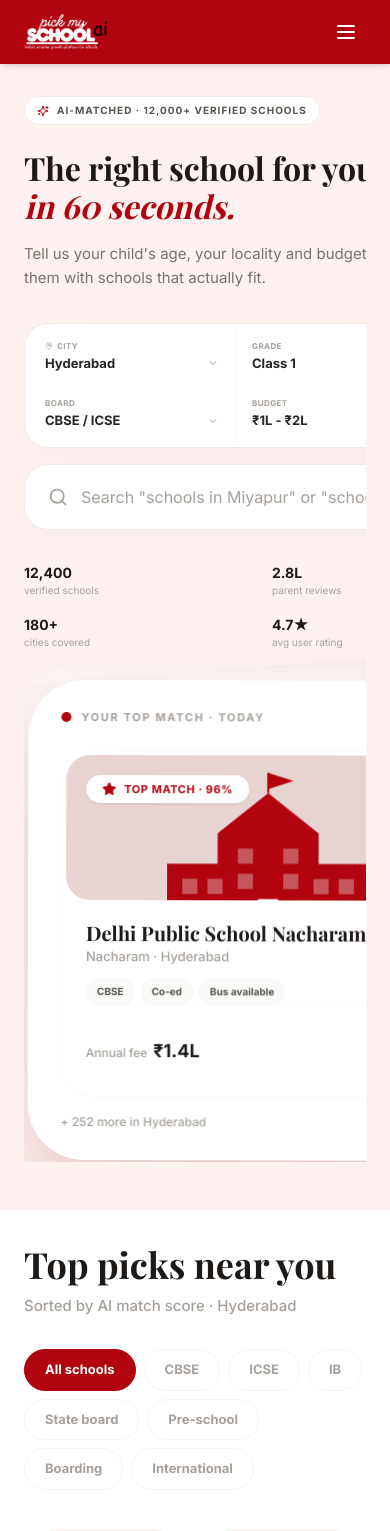
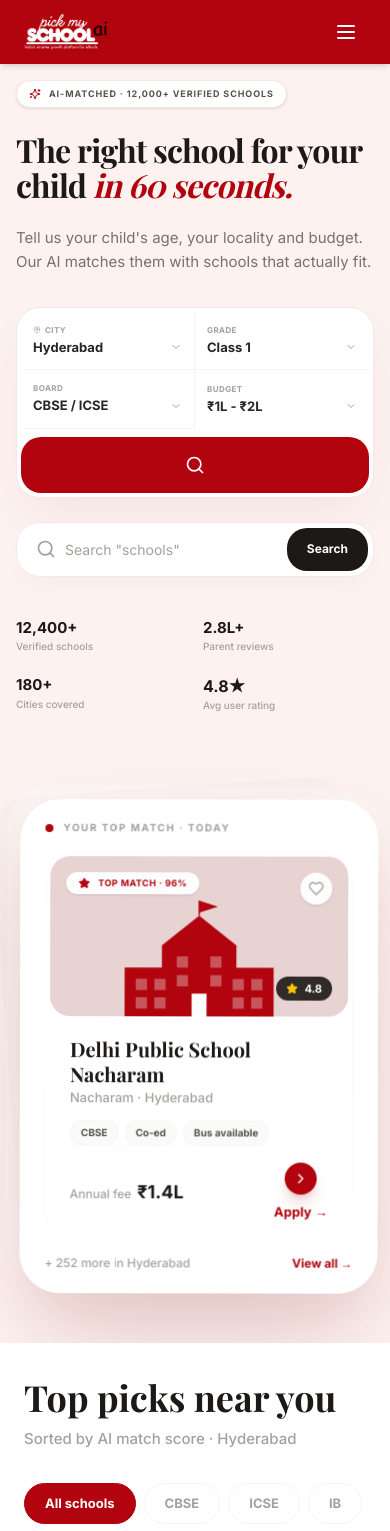
Before and after one commit to modupalliharshini/pickmyschoolai, a React (Vite) app: page / in a window 390 px wide. Shown: the top 1531 px of the page. Built offline with nearby package versions, Linux system fonts and the light colour scheme; a web font is replaced by a local one.

Commit message:
hero section mobile view fix

```diff
--- a/src/components/Hero.jsx
+++ b/src/components/Hero.jsx
@@ -140,32 +140,32 @@
   };
 
   return (
-    <section className="relative pt-24 pb-12 lg:pt-28 lg:pb-16 overflow-hidden bg-[#FDF2F0]">
-      <div className="max-w-[1400px] mx-auto px-6 lg:px-10">
-        <div className="grid lg:grid-cols-[1.2fr_0.8fr] gap-8 items-center w-full overflow-hidden">
+    <section className="relative pt-20 pb-12 lg:pt-32 lg:pb-24 overflow-hidden bg-[#FDF2F0] w-full">
+      <div className="max-w-[1400px] mx-auto px-4 sm:px-6 lg:px-10 w-full">
+        <div className="flex flex-col lg:grid lg:grid-cols-[1.1fr_0.9fr] gap-10 lg:gap-12 items-center w-full">
 
           {/* Left Column */}
-          <div className="fade-in duration-1000">
-            <div className="inline-flex items-center gap-2 px-3 py-1.5 rounded-full bg-white border border-[#F3E8E6] mb-6">
+          <div className="fade-in duration-1000 z-10 w-full">
+            <div className="inline-flex items-center gap-2 px-3 py-1.5 rounded-full bg-white border border-[#F3E8E6] mb-6 shadow-sm">
               <Sparkles className="w-3 h-3 text-[#b1040e]" />
-              <span className="text-[10px] tracking-[0.1em] font-bold text-stone-600 uppercase">AI-MATCHED · 12,000+ VERIFIED SCHOOLS</span>
+              <span className="text-[9px] md:text-[10px] tracking-[0.1em] font-bold text-stone-600 uppercase">AI-MATCHED · 12,000+ VERIFIED SCHOOLS</span>
             </div>
 
-            <h1 className="font-serif text-[32px] md:text-[60px] lg:text-[72px] font-bold leading-[1.2] text-stone-900">
+            <h1 className="font-serif text-[32px] sm:text-[42px] md:text-[64px] lg:text-[76px] font-bold leading-[1.1] text-stone-900 tracking-tight break-words">
               The right school for your child <span className="italic text-[#b1040e]">in 60 seconds.</span>
             </h1>
 
-            <p className="mt-4 text-[15px] md:text-[18px] text-stone-500 max-w-[540px] leading-relaxed w-full">
+            <p className="mt-6 text-[15px] sm:text-[17px] md:text-[19px] text-stone-500 max-w-[580px] leading-relaxed">
               Tell us your child's age, your locality and budget. Our AI matches them with schools that actually fit.
             </p>
 
             {/* Filter Bar */}
             <div
-              className="mt-8 bg-white rounded-[24px] border border-[#F3E8E6] shadow-[0_15px_40px_-12px_rgba(124,26,26,0.06)] flex items-stretch p-1 w-full overflow-hidden"
+              className="mt-8 bg-white rounded-[24px] sm:rounded-[28px] border border-[#F3E8E6] shadow-[0_20px_50px_-12px_rgba(124,26,26,0.08)] flex flex-col md:flex-row items-stretch p-1 w-full"
               onClick={() => setActiveDropdown(null)}
             >
-              <div className="flex-1 grid grid-cols-2 md:grid-cols-4">
-                <div className="px-4 py-3 border-r border-stone-100">
+              <div className="flex-1 grid grid-cols-2 lg:grid-cols-4 min-w-0">
+                <div className="px-3 sm:px-5 py-3 sm:py-4 border-b border-r md:border-b-0 border-stone-100 min-w-0">
                   <Dropdown
                     label="CITY"
                     value={city}
@@ -175,7 +175,7 @@
                     onClose={() => setActiveDropdown(null)}
                   />
                 </div>
-                <div className="px-4 py-3 border-r border-stone-100">
+                <div className="px-3 sm:px-5 py-3 sm:py-4 border-b md:border-b-0 md:border-r border-stone-100 min-w-0">
                   <Dropdown
                     label="GRADE"
                     value={grade}
@@ -185,7 +185,7 @@
                     onClose={() => setActiveDropdown(null)}
                   />
                 </div>
-                <div className="px-4 py-3 border-r border-stone-100">
+                <div className="px-3 sm:px-5 py-3 sm:py-4 border-b border-r md:border-b-0 lg:border-r border-stone-100 min-w-0">
                   <Dropdown
                     label="BOARD"
                     value={board}
@@ -195,7 +195,7 @@
                     onClose={() => setActiveDropdown(null)}
                   />
                 </div>
-                <div className="px-4 py-3">
+                <div className="px-3 sm:px-5 py-3 sm:py-4 border-stone-100 min-w-0">
                   <Dropdown
                     label="BUDGET"
                     value={budget}
@@ -208,15 +208,15 @@
               </div>
               <button
                 onClick={handleSearch}
-                className="bg-[#b1040e] hover:bg-[#651414] text-white w-14 md:w-16 rounded-[18px] flex items-center justify-center transition-all active:scale-[0.98]"
+                className="bg-[#b1040e] hover:bg-[#651414] text-white h-14 md:h-auto md:w-20 rounded-[20px] md:rounded-[22px] flex items-center justify-center transition-all active:scale-[0.98] mt-2 md:mt-0"
               >
-                <Search className="w-5 h-5" />
+                <Search className="w-5 h-5 md:w-6 md:h-6" />
               </button>
             </div>
 
             {/* Keyword Search Bar */}
-            <div className="mt-4 relative group">
-              <div className="absolute inset-y-0 left-6 flex items-center pointer-events-none">
+            <div className="mt-6 relative group w-full">
+              <div className="absolute inset-y-0 left-5 flex items-center pointer-events-none">
                 <Search className="w-5 h-5 text-stone-400 group-focus-within:text-[#b1040e] transition-colors" />
               </div>
               <input
@@ -224,57 +224,57 @@
                 value={keyword}
                 onChange={(e) => setKeyword(e.target.value)}
                 onKeyDown={(e) => e.key === 'Enter' && handleSearch()}
-                placeholder='Search "schools in Miyapur" or "schools near me"'
-                className="w-full bg-white border border-[#F3E8E6] rounded-[24px] py-5 pl-14 pr-32 text-[16px] text-stone-800 placeholder-stone-400 focus:outline-none focus:border-[#b1040e] focus:ring-4 focus:ring-[#b1040e]/5 shadow-[0_10px_30px_-10px_rgba(0,0,0,0.04)] transition-all"
+                placeholder='Search "schools"'
+                className="w-full bg-white border border-[#F3E8E6] rounded-[24px] sm:rounded-[28px] py-4 sm:py-6 pl-12 sm:pl-14 pr-24 sm:pr-32 text-[14px] sm:text-[16px] text-stone-800 placeholder-stone-400 focus:outline-none focus:border-[#b1040e] shadow-[0_10px_30px_-10px_rgba(0,0,0,0.04)] transition-all"
               />
               <button
                 onClick={handleSearch}
-                className="absolute right-2 top-2 bottom-2 bg-stone-900 hover:bg-stone-800 text-white px-8 rounded-[18px] font-bold text-[14px] transition-all"
+                className="absolute right-1.5 top-1.5 bottom-1.5 bg-stone-900 hover:bg-stone-800 text-white px-5 sm:px-10 rounded-[20px] sm:rounded-[22px] font-bold text-[12px] sm:text-[14px] transition-all"
               >
                 Search
               </button>
             </div>
 
             {/* Stats */}
-            <div className="mt-8 grid grid-cols-2 md:flex md:flex-wrap gap-x-4 md:gap-x-8 gap-y-4">
+            <div className="mt-10 grid grid-cols-2 md:flex md:flex-wrap gap-x-4 sm:gap-x-12 gap-y-5">
               <div className="flex flex-col">
-                <span className="text-stone-900 font-bold text-[14px] md:text-[16px]">12,400</span>
-                <span className="text-stone-400 text-[10px] md:text-[12px]">verified schools</span>
+                <span className="text-stone-900 font-bold text-[15px] sm:text-[18px]">12,400+</span>
+                <span className="text-stone-400 text-[10px] sm:text-[12px] font-medium">Verified schools</span>
               </div>
               <div className="flex flex-col">
-                <span className="text-stone-900 font-bold text-[14px] md:text-[16px]">2.8L</span>
-                <span className="text-stone-400 text-[10px] md:text-[12px]">parent reviews</span>
+                <span className="text-stone-900 font-bold text-[15px] sm:text-[18px]">2.8L+</span>
+                <span className="text-stone-400 text-[10px] sm:text-[12px] font-medium">Parent reviews</span>
               </div>
               <div className="flex flex-col">
-                <span className="text-stone-900 font-bold text-[14px] md:text-[16px]">180+</span>
-                <span className="text-stone-400 text-[10px] md:text-[12px]">cities covered</span>
+                <span className="text-stone-900 font-bold text-[15px] sm:text-[18px]">180+</span>
+                <span className="text-stone-400 text-[10px] sm:text-[12px] font-medium">Cities covered</span>
               </div>
               <div className="flex flex-col">
-                <span className="text-stone-900 font-bold text-[14px] md:text-[16px]">4.7★</span>
-                <span className="text-stone-400 text-[10px] md:text-[12px]">avg user rating</span>
+                <span className="text-stone-900 font-bold text-[16px] sm:text-[18px]">4.8★</span>
+                <span className="text-stone-400 text-[10px] sm:text-[12px] font-medium">Avg user rating</span>
               </div>
             </div>
           </div>
 
           {/* Right Column - Top Match Card Slider */}
-          <div className="relative fade-in duration-1000 delay-200 lg:pl-6 group/hero max-w-[480px] mx-auto lg:mx-0 w-full">
+          <div className="relative fade-in duration-1000 delay-200 lg:pl-6 group/hero max-w-[480px] mx-auto lg:mx-0 w-full mt-12 lg:mt-0">
             {/* Background Stacked Layers */}
             <div
-              className="absolute inset-0 bg-[#F3E8E6] rounded-[56px] opacity-40 animate-float-bg"
+              className="absolute inset-0 bg-[#F3E8E6] rounded-[40px] sm:rounded-[56px] opacity-40 animate-float-bg"
               style={{ '--rot': '-3deg' }}
             />
             <div
-              className="absolute inset-0 bg-white/40 rounded-[56px] opacity-60 animate-float-bg"
+              className="absolute inset-0 bg-white/40 rounded-[40px] sm:rounded-[56px] opacity-60 animate-float-bg"
               style={{ '--rot': '1.5deg' }}
             />
 
-            <div className="relative bg-white rounded-[56px] shadow-[0_60px_120px_-20px_rgba(124,26,26,0.15),0_30px_60px_-10px_rgba(124,26,26,0.1)] border border-white overflow-hidden animate-float-card aspect-square">
-              <div className="h-full flex flex-col p-7">
-                <div className="flex items-center gap-2.5 text-[11px] font-bold text-stone-400 uppercase tracking-[0.15em] mb-6 px-1">
-                  <span className="w-2.5 h-2.5 rounded-full bg-[#b1040e]" /> YOUR TOP MATCH · TODAY
+            <div className="relative bg-white rounded-[40px] sm:rounded-[56px] shadow-[0_60px_120px_-20px_rgba(124,26,26,0.15),0_30px_60px_-10px_rgba(124,26,26,0.1)] border border-white overflow-hidden animate-float-card h-auto lg:aspect-square">
+              <div className="h-full flex flex-col p-5 sm:p-7">
+                <div className="flex items-center gap-2.5 text-[10px] sm:text-[11px] font-bold text-stone-400 uppercase tracking-[0.15em] mb-4 sm:mb-6 px-1">
+                  <span className="w-2 h-2 sm:w-2.5 sm:h-2.5 rounded-full bg-[#b1040e]" /> YOUR TOP MATCH · TODAY
                 </div>
 
-                <div className="relative flex-1 min-h-0 w-full overflow-hidden">
+                <div className="relative flex-1 min-h-[340px] sm:min-h-0 w-full overflow-hidden">
                   {/* Carousel Container */}
                   <div
                     className="flex h-full transition-transform duration-700 cubic-bezier(0.4, 0, 0.2, 1) w-full"
@@ -285,19 +285,21 @@
                   >
                   {topSchools.map((school, idx) => (
                     <div key={school.id} className="w-full h-full flex-shrink-0 px-1">
-                      <div className="bg-white rounded-[32px] overflow-hidden group relative h-full flex flex-col border border-stone-50">
-                        <div className="relative flex-[1.4] min-h-0 rounded-[24px] overflow-hidden m-1">
-                          <SchoolIllustration />
-                          <div className="absolute top-5 left-5 bg-white/95 backdrop-blur-md rounded-full px-4 py-1.5 flex items-center gap-2 shadow-sm">
-                            <Star className="w-3.5 h-3.5 fill-[#b1040e] text-[#b1040e]" />
-                            <span className="text-[11px] font-bold text-[#b1040e] tracking-wider uppercase">TOP MATCH · {school.match}</span>
+                      <div className="bg-white rounded-[28px] sm:rounded-[32px] overflow-hidden group relative h-full flex flex-col border border-stone-50">
+                        <div className="relative flex-[1.2] min-h-[160px] sm:min-h-0 rounded-[20px] sm:rounded-[24px] overflow-hidden m-1">
+                          <div className="absolute inset-0 bg-stone-50 flex items-center justify-center">
+                            <SchoolIllustration />
                           </div>
-                          <button className="absolute top-5 right-5 w-10 h-10 bg-white/95 backdrop-blur-md rounded-full flex items-center justify-center shadow-sm hover:bg-white transition-colors">
-                            <Heart className="w-5 h-5 text-stone-400 hover:text-[#b1040e] transition-colors" />
+                          <div className="absolute top-4 left-4 sm:top-5 sm:left-5 bg-white/95 backdrop-blur-md rounded-full px-3 py-1 sm:px-4 sm:py-1.5 flex items-center gap-2 shadow-sm">
+                            <Star className="w-3 h-3 sm:w-3.5 sm:h-3.5 fill-[#b1040e] text-[#b1040e]" />
+                            <span className="text-[9px] sm:text-[11px] font-bold text-[#b1040e] tracking-wider uppercase">TOP MATCH · {school.match}</span>
+                          </div>
+                          <button className="absolute top-4 right-4 sm:top-5 sm:right-5 w-8 h-8 sm:w-10 sm:h-10 bg-white/95 backdrop-blur-md rounded-full flex items-center justify-center shadow-sm hover:bg-white transition-colors">
+                            <Heart className="w-4 h-4 sm:w-5 sm:h-5 text-stone-400 hover:text-[#b1040e] transition-colors" />
                           </button>
-                          <div className="absolute bottom-5 right-5 bg-stone-900/90 backdrop-blur-md text-white rounded-xl px-3 py-1.5 flex items-center gap-2">
-                            <Star className="w-3.5 h-3.5 fill-yellow-400 text-yellow-400" />
-                            <span className="text-[13px] font-bold">4.8</span>
+                          <div className="absolute bottom-4 right-4 sm:bottom-5 sm:right-5 bg-stone-900/90 backdrop-blur-md text-white rounded-xl px-2.5 py-1 flex items-center gap-1.5">
+                            <Star className="w-3 h-3 sm:w-3.5 sm:h-3.5 fill-yellow-400 text-yellow-400" />
+                            <span className="text-[11px] sm:text-[13px] font-bold">4.8</span>
                           </div>
                         </div>
 
```
